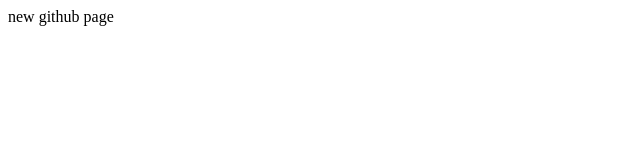
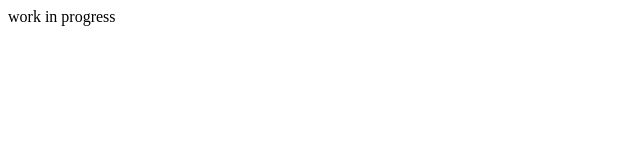
Before and after one commit to gmcpar/gmcpar.github.io, a plain HTML site: page index.html in a window 1280 px wide. Shown: the full height of the page, 0-640 px from the left. Drawn offline with Linux system fonts and the light colour scheme.

Commit message:
Update index.html

```diff
--- a/index.html
+++ b/index.html
@@ -6,6 +6,6 @@
     <title>GitHub Page</title>
 </head>
 <body>
-    new github page
+    work in progress
 </body>
 </html>
```
